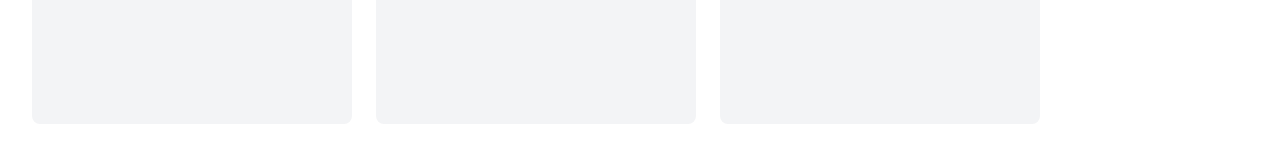
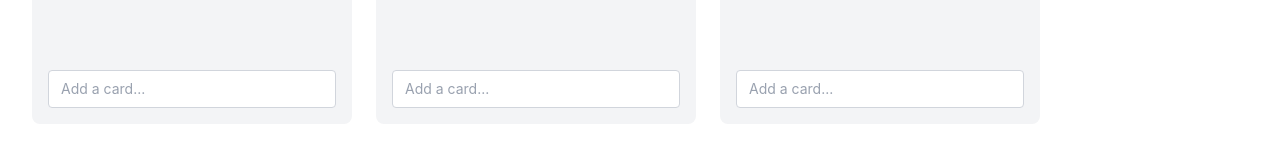
Before and after one commit to TantBella/ai_kanban, a React (Vite) app in the folder Kanban/: page / in a window 1280 px wide. Shown: the part 428-574 px from the top of the page. Built offline with nearby package versions, Linux system fonts and the light colour scheme.

Commit message:
Add card to board and delete card from board

```diff
--- a/Kanban/src/components/Board/Board.tsx
+++ b/Kanban/src/components/Board/Board.tsx
@@ -1,10 +1,10 @@
-import { useState } from 'react';
+import { useState, useCallback } from 'react';
 import type { Board as BoardType } from '../../types/index';
 import { Column } from '../Column/Column';
 import { WelcomeBanner } from '../WelcomeBanner/WelcomeBanner';
 
 export function Board() {
-  const [board] = useState<BoardType>({
+  const [board, setBoard] = useState<BoardType>({
     id: '1',
     name: 'My Board',
     columns: [
@@ -26,13 +26,49 @@ export function Board() {
     ],
   });
 
+  const handleAddCard = useCallback((columnId: string, title: string) => {
+    setBoard((prevBoard) => ({
+      ...prevBoard,
+      columns: prevBoard.columns.map((col) => {
+        if (col.id === columnId) {
+          return {
+            ...col,
+            tasks: [
+              ...col.tasks,
+              {
+                id: `task-${Date.now()}`,
+                title,
+              },
+            ],
+          };
+        }
+        return col;
+      }),
+    }));
+  }, []);
+
+  const handleDeleteCard = useCallback((columnId: string, taskId: string) => {
+    setBoard((prevBoard) => ({
+      ...prevBoard,
+      columns: prevBoard.columns.map((col) => {
+        if (col.id === columnId) {
+          return {
+            ...col,
+            tasks: col.tasks.filter((task) => task.id !== taskId),
+          };
+        }
+        return col;
+      }),
+    }));
+  }, []);
+
   return (
     <div className="p-8 bg-white min-h-screen">
       <h1 className="text-3xl font-bold text-gray-900 mb-6">{board.name}</h1>
       <WelcomeBanner />
       <div className="flex gap-6">
         {board.columns.map((column) => (
-          <Column key={column.id} column={column} />
+          <Column key={column.id} column={column} onAddCard={handleAddCard} onDeleteCard={handleDeleteCard} />
         ))}
       </div>
     </div>
--- a/Kanban/src/components/Card/Card.tsx
+++ b/Kanban/src/components/Card/Card.tsx
@@ -1,9 +1,27 @@
 import type { CardProps } from './Card.types';
 
-export function Card({ task }: CardProps) {
+export function Card({ task, onDelete }: CardProps) {
+  const handleDeleteClick = () => {
+    if (window.confirm(`Delete task "${task.title}"?`)) {
+      onDelete(task.id);
+    }
+  };
+
   return (
-    <div className="bg-white p-4 rounded shadow hover:shadow-lg cursor-pointer">
-      <p className="text-sm font-medium text-gray-800">{task.title}</p>
+    <div className="bg-white p-4 rounded shadow hover:shadow-lg transition-shadow group relative">
+      <div className="flex justify-between items-start gap-2">
+        <p className="text-sm font-medium text-gray-800 flex-1">{task.title}</p>
+        <button
+          onClick={handleDeleteClick}
+          className="opacity-0 group-hover:opacity-100 transition-opacity p-1 text-red-500 hover:text-red-700 hover:bg-red-50 rounded"
+          title="Delete task"
+          aria-label="Delete task"
+        >
+          <svg className="w-4 h-4" fill="currentColor" viewBox="0 0 20 20">
+            <path fillRule="evenodd" d="M9 2a1 1 0 00-.894.553L7.382 4H4a1 1 0 000 2v10a2 2 0 002 2h8a2 2 0 002-2V6a1 1 0 100-2h-3.382l-.724-1.447A1 1 0 0011 2H9zM7 8a1 1 0 012 0v6a1 1 0 11-2 0V8zm5-1a1 1 0 00-1 1v6a1 1 0 102 0V8a1 1 0 00-1-1z" clipRule="evenodd" />
+          </svg>
+        </button>
+      </div>
       {task.description && (
         <p className="text-xs text-gray-600 mt-2">{task.description}</p>
       )}
--- a/Kanban/src/components/Card/Card.types.ts
+++ b/Kanban/src/components/Card/Card.types.ts
@@ -2,4 +2,5 @@ import type { Task } from '../../types/index';
 
 export interface CardProps {
   task: Task;
+  onDelete: (taskId: string) => void;
 }
--- a/Kanban/src/components/Column/Column.tsx
+++ b/Kanban/src/components/Column/Column.tsx
@@ -1,15 +1,34 @@
+import { useState } from 'react';
 import type { ColumnProps } from './Column.types';
 import { Card } from '../Card/Card';
 
-export function Column({ column }: ColumnProps) {
-  const isEmpty = column.tasks.length === 0;
+export function Column({ column, onAddCard, onDeleteCard }: ColumnProps) {
+  const [inputValue, setInputValue] = useState('');
+  const isEmpty = column.tasks.length === 0 && inputValue === '';
+
+  const handleAddCard = () => {
+    if (inputValue.trim()) {
+      onAddCard(column.id, inputValue);
+      setInputValue('');
+    }
+  };
+
+  const handleDeleteCard = (taskId: string) => {
+    onDeleteCard(column.id, taskId);
+  };
+
+  const handleKeyPress = (e: React.KeyboardEvent<HTMLInputElement>) => {
+    if (e.key === 'Enter') {
+      handleAddCard();
+    }
+  };
 
   return (
     <div className="bg-gray-100 rounded-lg p-4 w-80 flex flex-col min-h-96">
       <h2 className="font-bold text-gray-800 mb-4">{column.name}</h2>
       <div className="space-y-3 flex-1">
         {column.tasks.map((task) => (
-          <Card key={task.id} task={task} />
+          <Card key={task.id} task={task} onDelete={handleDeleteCard} />
         ))}
         {isEmpty && (
           <div className="flex items-center justify-center h-32 text-gray-400">
@@ -17,6 +36,16 @@ export function Column({ column }: ColumnProps) {
           </div>
         )}
       </div>
+      <div className="mt-4">
+        <input
+          type="text"
+          value={inputValue}
+          onChange={(e) => setInputValue(e.target.value)}
+          onKeyPress={handleKeyPress}
+          placeholder="Add a card..."
+          className="w-full px-3 py-2 text-sm border border-gray-300 rounded bg-white hover:bg-gray-50 focus:bg-white focus:border-blue-500 focus:outline-none placeholder-gray-400"
+        />
+      </div>
     </div>
   );
 }
--- a/Kanban/src/components/Column/Column.types.ts
+++ b/Kanban/src/components/Column/Column.types.ts
@@ -2,4 +2,6 @@ import type { Column } from '../../types/index';
 
 export interface ColumnProps {
   column: Column;
+  onAddCard: (columnId: string, title: string) => void;
+  onDeleteCard: (columnId: string, taskId: string) => void;
 }
```
Also changed, not shown: 7 other files (tests, documents, lock files or other folders).
